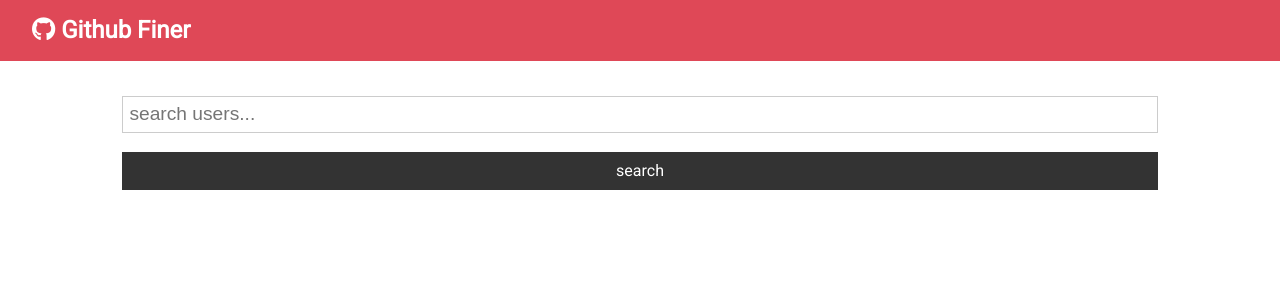
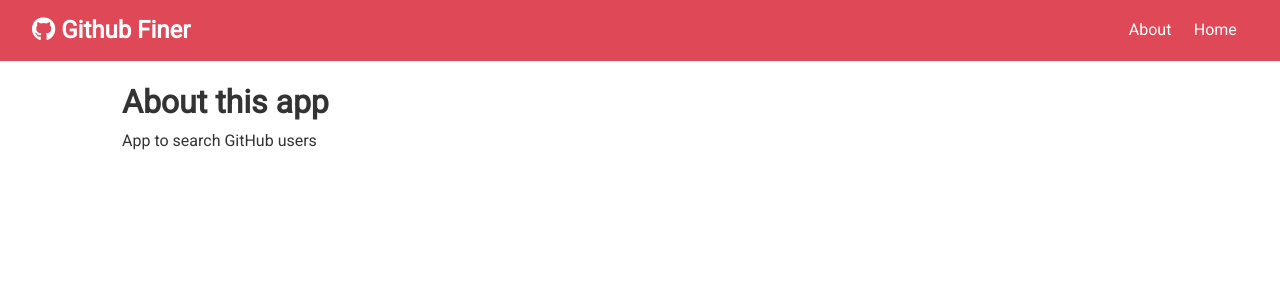
Before and after one commit to DwightX/github-tracker, a React (Create React App) app: page /about in a window 1280 px wide. Shown: the top 300 px of the page. Built offline with nearby package versions, Linux system fonts and the light colour scheme.

Commit message:
added routes

```diff
--- a/package.json
+++ b/package.json
@@ -9,6 +9,7 @@
     "axios": "^0.22.0",
     "react": "^17.0.2",
     "react-dom": "^17.0.2",
+    "react-router-dom": "^5.3.0",
     "react-scripts": "4.0.3",
     "web-vitals": "^1.1.2"
   },
--- a/src/App.js
+++ b/src/App.js
@@ -1,7 +1,9 @@
-import React,{Component} from 'react';
+import React,{Component, Fragment} from 'react';
+import { BrowserRouter as Router, Switch, Route } from 'react-router-dom';
 import './App.css';
 import Navbar from './components/layout/Navbar';
 import Users from './components/users/Users';
+import About from './components/pages/About';
 import axios from 'axios';
 import  Alert  from './components/layout/Alert';
 import Search from './components/users/Search';
@@ -40,20 +42,30 @@
   render(){
     const {loading,users} = this.state;
     return(
+      <Router>
       <div className="App">
         <Navbar/>
         <div className="container">
           <Alert alert={this.state.alert} />
+
+          <Switch>
+            <Route exact path='/' render={props=>(
+              <Fragment>
                 <Search
                 searchUsers={this.searchUsers}
                 clearUsers={this.clearUsers}
                 showClear={users.length > 0 ? true : false}
                 setAlert={this.setAlert}
                 />
+              <Users loading={loading} users={users}/>
+              </Fragment>
+            )}/>
+            <Route exact path ='/about' component={About}/>
+          </Switch>
           {/* passing in loading and users props */}
-        <Users loading={loading} users={users}/>
         </div>
       </div>
+      </Router>
     )
   }
 }
--- a/src/components/layout/Navbar.js
+++ b/src/components/layout/Navbar.js
@@ -1,13 +1,22 @@
 import React from 'react'
 import PropTypes from 'prop-types'
+import { Link } from 'react-router-dom'
 
 
 const Navbar = ({icon, title}) =>  {
         return (
             <nav className="navbar bg-primary">
                 <h1>
-                <i className={icon}/> {title}
+                    <i className={icon}/> {title}
                 </h1>
+                <ul>
+                    <li>
+                        <Link to='/about'>About</Link>
+                    </li>
+                    <li>
+                        <Link to='/'>Home</Link>
+                    </li>
+                </ul>
             </nav>
         )
 }
--- /dev/null
+++ b/src/components/pages/About.js
@@ -0,0 +1,12 @@
+import React from 'react'
+
+export const About = () => {
+    return (
+        <div>
+            <h1>About this app</h1>
+            <p>App to search GitHub users</p>
+        </div>
+    )
+}
+
+export default About;
```
Also changed, not shown: 1 other file (tests, documents, lock files or other folders). Lines whose indentation alone changed are shown as unchanged.
